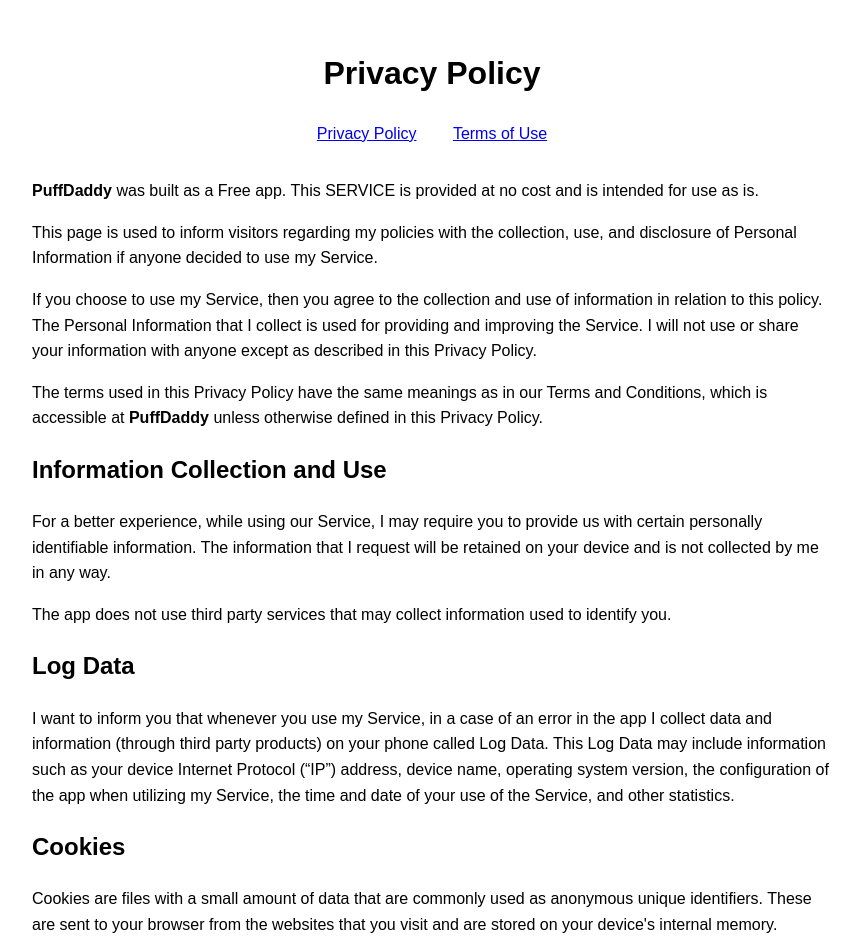
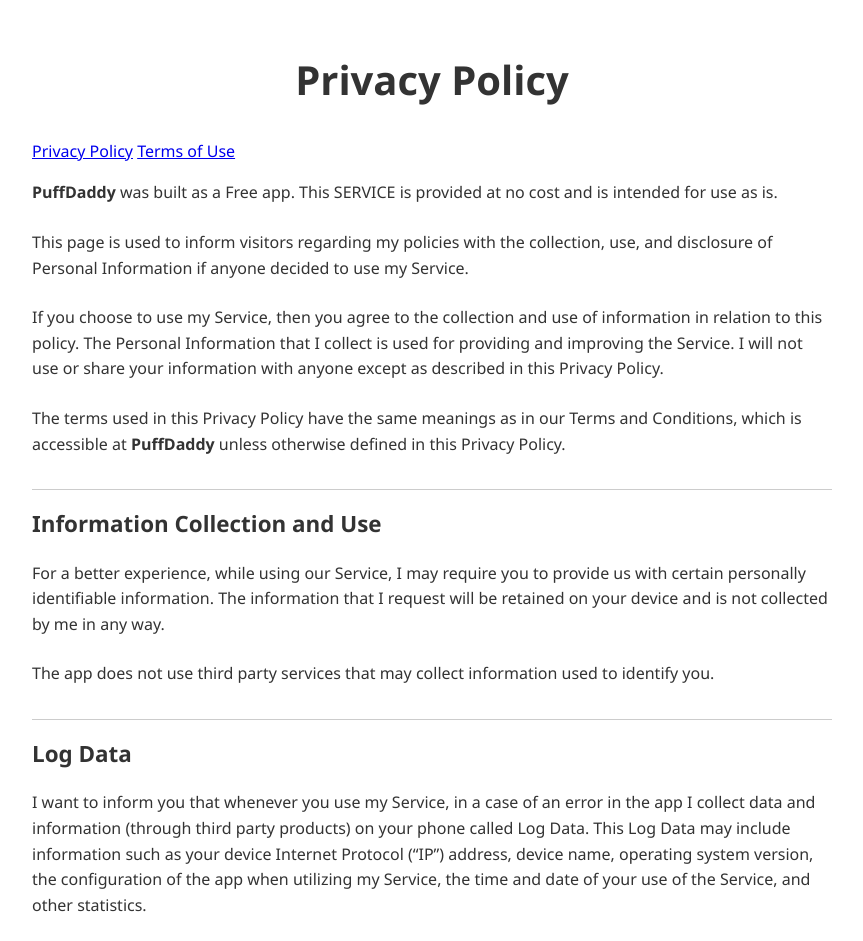
Before and after one commit to oagamesss/oagames.github.io, a plain HTML site: page privacypolicy.html in a window 1280 px wide. Shown: the top 941 px of the page, without its empty margins (208-1071 px from the left). Drawn offline with Linux system fonts and the light colour scheme.

Commit message:
Update privacypolicy.html

```diff
--- a/privacypolicy.html
+++ b/privacypolicy.html
@@ -5,9 +5,34 @@
   <title>Privacy Policy – PuffDaddy</title>
   <meta name="viewport" content="width=device-width, initial-scale=1.0" />
   <style>
-    body { font-family: sans-serif; max-width: 800px; margin: auto; line-height: 1.6; padding: 1rem; }
-    header, footer { text-align: center; margin: 2rem 0; }
-    nav a { margin: 0 1rem; }
+    body {
+      font-family: 'Segoe UI', Tahoma, Geneva, Verdana, sans-serif;
+      max-width: 800px;
+      margin: auto;
+      padding: 2rem;
+      color: #333;
+      line-height: 1.6;
+    }
+    h1 {
+      text-align: center;
+      font-size: 2.5rem;
+      margin-top: 1rem;
+    }
+    .updated {
+      text-align: center;
+      font-size: 0.9rem;
+      color: #555;
+      margin-bottom: 1rem;
+    }
+    p {
+      margin-bottom: 1.5rem;
+    }
+    h2 {
+      margin-top: 2rem;
+      font-size: 1.4rem;
+      border-top: 1px solid #ccc;
+      padding-top: 1rem;
+    }
   </style>
 </head>
 <body>
```
